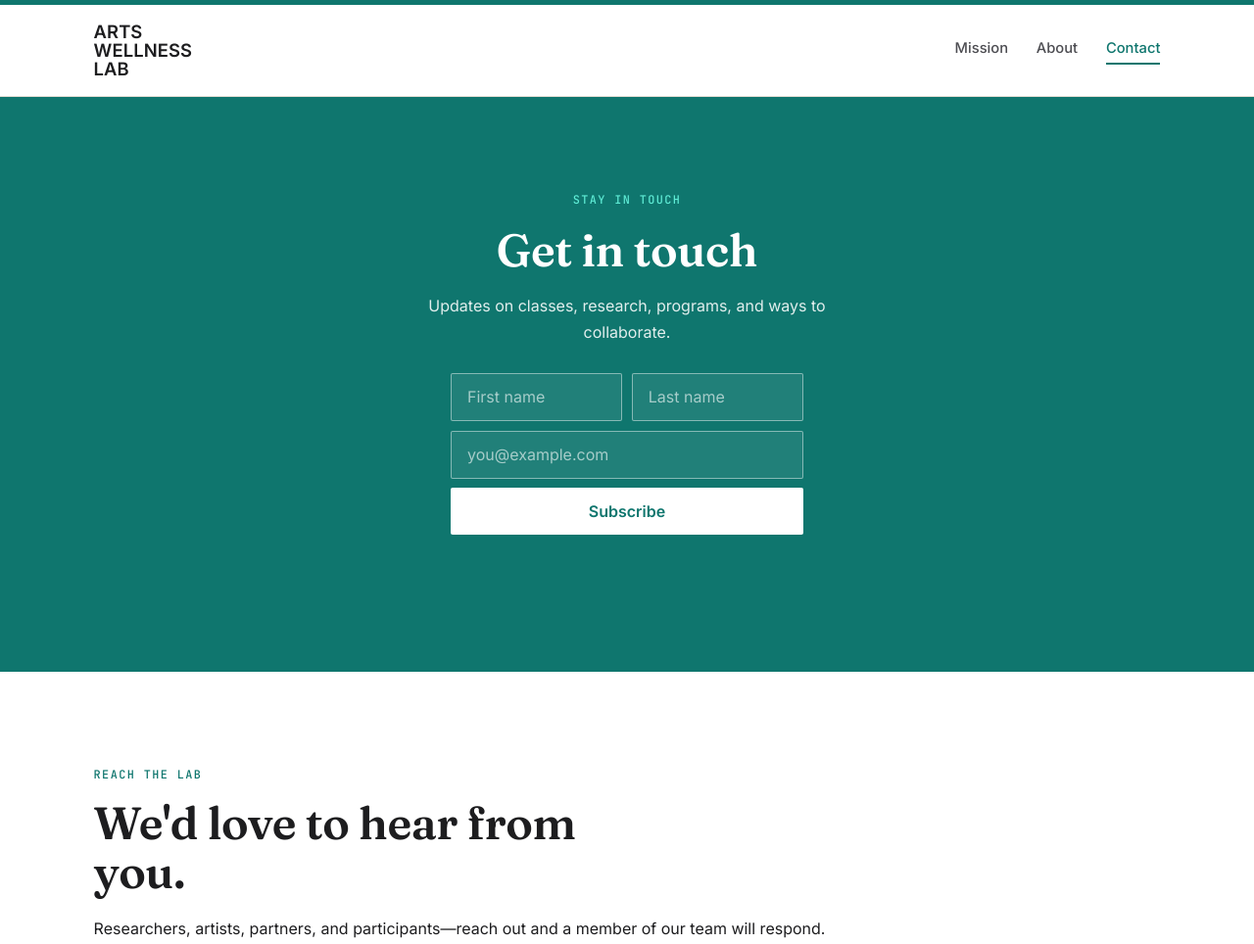
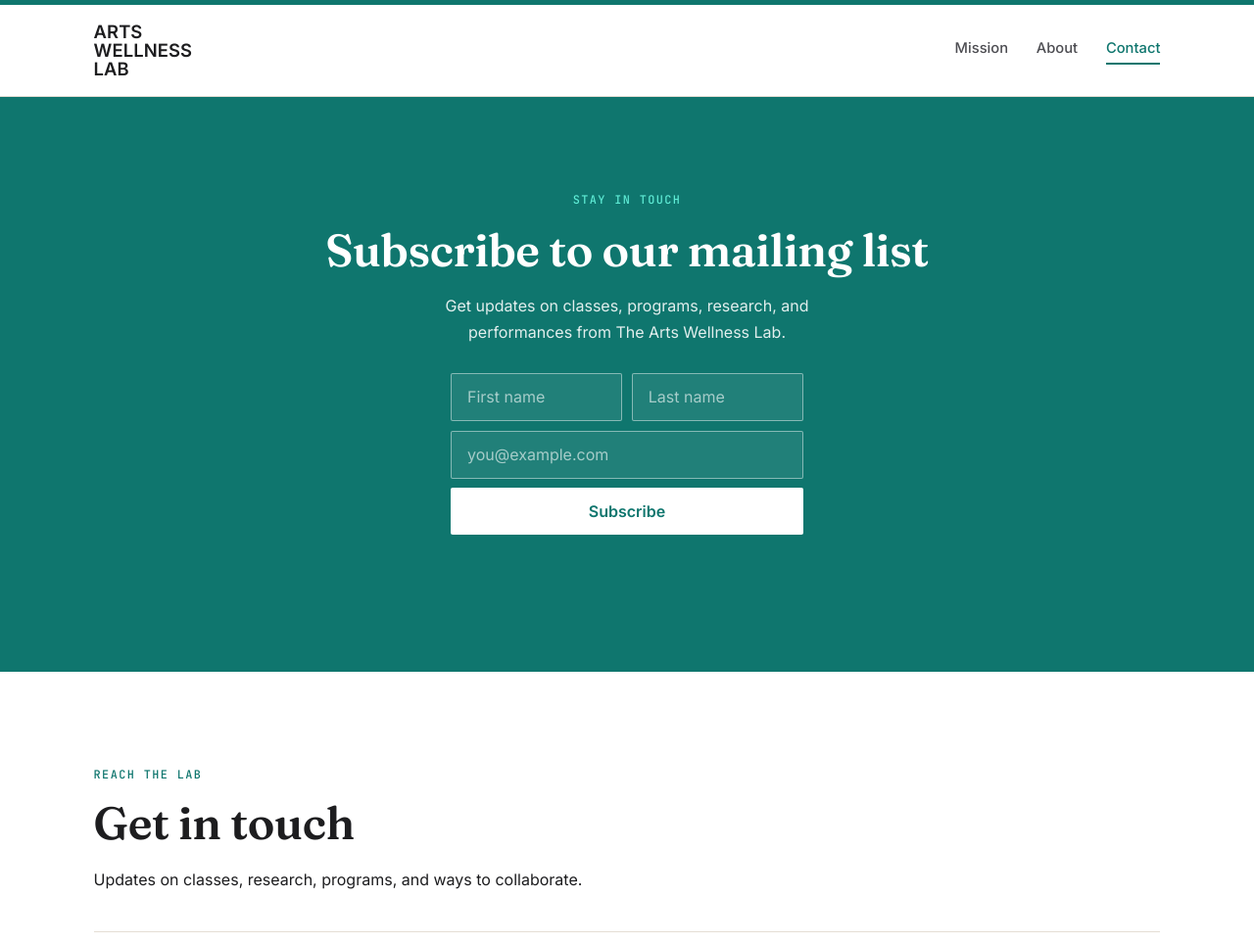
Before and after one commit to nsdewald/artswellnesslab, a plain HTML site: page contact.html in a window 1280 px wide. Shown: the top 964 px of the page at 98% size. Drawn offline with Linux system fonts and the light colour scheme.

Commit message:
Move new copy to contact section, restore newsletter heading
Co-Authored-By: Claude Opus 4.8 <noreply@anthropic.com>

```diff
--- a/contact.html
+++ b/contact.html
@@ -144,8 +144,8 @@ footer a:hover { color: #fff; }
 <section class="cta">
   <div class="wrap">
     <span class="mono">Stay in Touch</span>
-    <h2>Get in touch</h2>
-    <p>Updates on classes, research, programs, and ways to collaborate.</p>
+    <h2>Subscribe to our mailing list</h2>
+    <p>Get updates on classes, programs, research, and performances from The Arts Wellness Lab.</p>
     <form class="newsletter-form" name="newsletter" method="POST" netlify data-netlify="true" netlify-honeypot="bot-field">
       <input type="hidden" name="form-name" value="newsletter">
       <p style="display:none"><label>Don't fill this out: <input name="bot-field"></label></p>
@@ -163,8 +163,8 @@ footer a:hover { color: #fff; }
 
 <section class="contact wrap">
   <span class="mono">Reach the Lab</span>
-  <h2>We'd love to hear from you.</h2>
-  <p>Researchers, artists, partners, and participants&mdash;reach out and a member of our team will respond.</p>
+  <h2>Get in touch</h2>
+  <p>Updates on classes, research, programs, and ways to collaborate.</p>
   <div class="contact-grid">
     <div>
       <span class="mono">Email</span>
```
